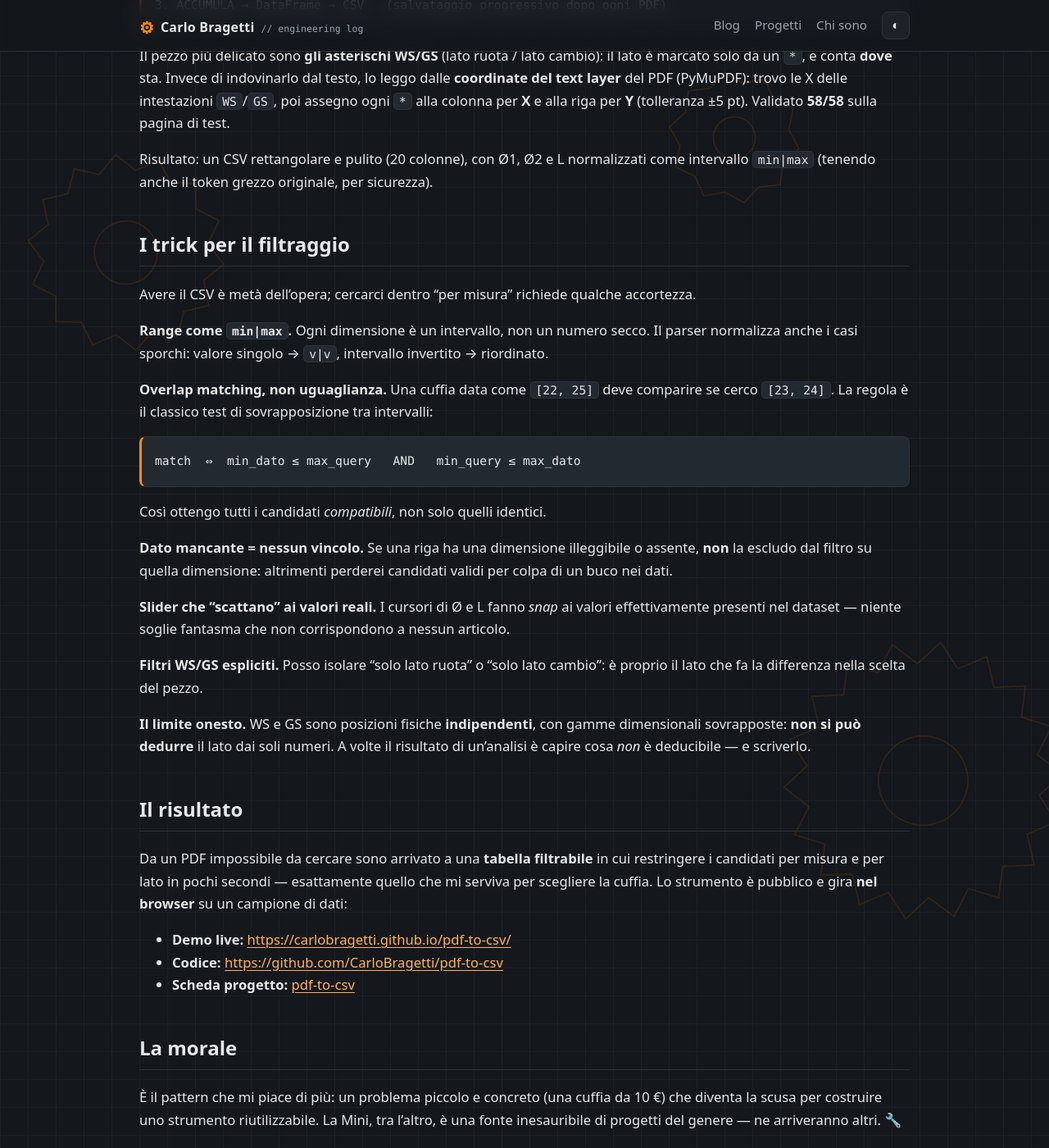
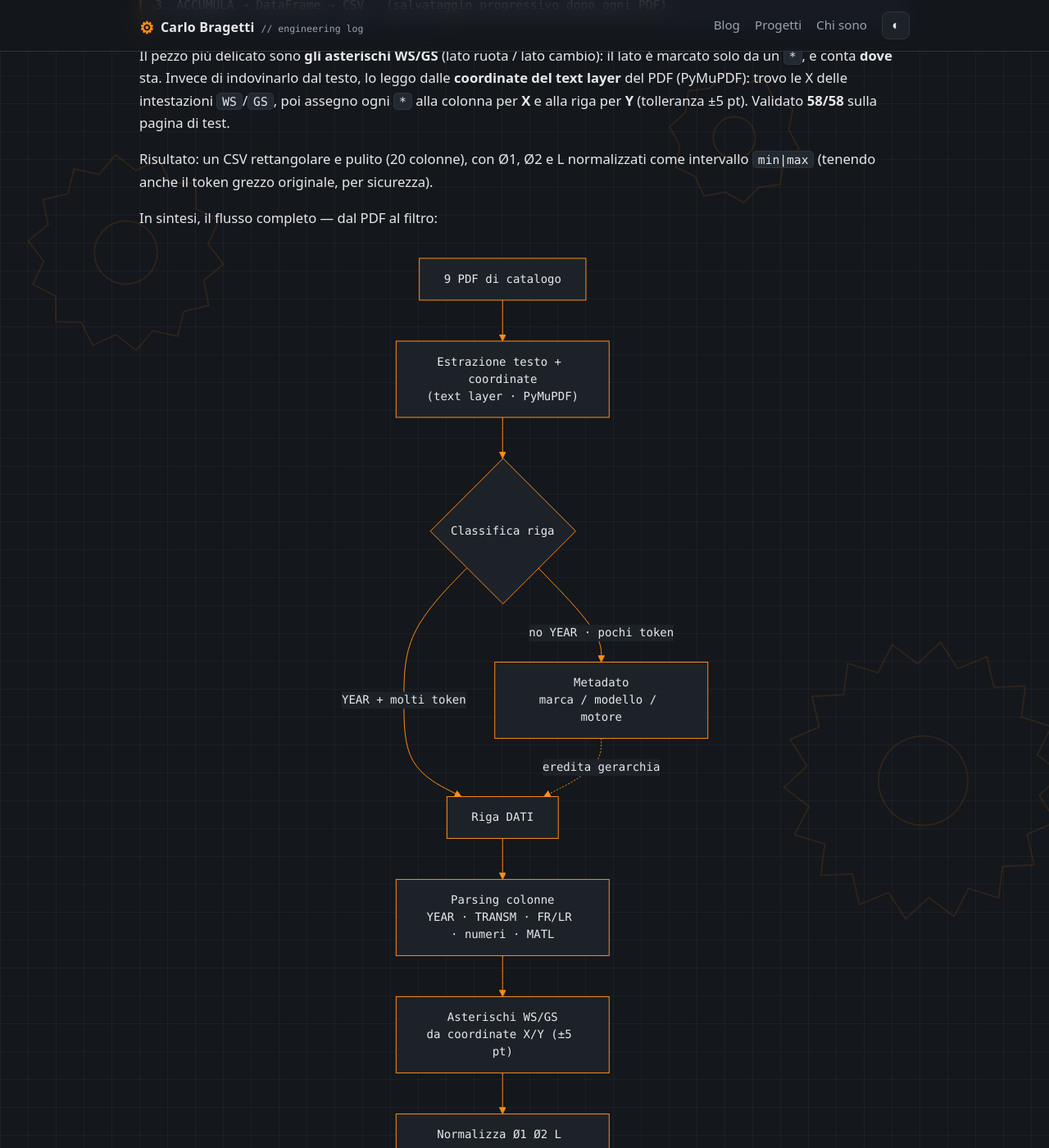
Before and after one commit to CarloBragetti/CarloBragetti.github.io, a Jekyll site: the page built from _posts/2026-06-06-come-e-nato-pdf-to-csv.md, in a window 1280 px wide and 1400 px high, scrolled down 2220 px. Shown: the whole window at 82% size. Built offline with Jekyll 4.4.1, drawn with Linux system fonts in a browser that asks for light colours; some of the changed text lies outside the part shown.

Commit message:
blog: add Mermaid flow diagram (PDF to CSV pipeline) to the pdf-to-csv post
Conditional Mermaid loader (page.mermaid), themed to match; .mermaid CSS.

Co-Authored-By: Claude Opus 4.8 <noreply@anthropic.com>

```diff
--- a/_layouts/default.html
+++ b/_layouts/default.html
@@ -11,5 +11,27 @@
   </main>
   {%- include footer.html -%}
   <script src="{{ '/assets/js/main.js' | relative_url }}" defer></script>
+  {%- if page.mermaid -%}
+  <script type="module">
+    import mermaid from "https://cdn.jsdelivr.net/npm/mermaid@11/dist/mermaid.esm.min.mjs";
+    mermaid.initialize({
+      startOnLoad: true,
+      theme: "base",
+      themeVariables: {
+        fontFamily: "ui-monospace, SFMono-Regular, Menlo, monospace",
+        fontSize: "14px",
+        background: "transparent",
+        primaryColor: "#1d2228",
+        primaryBorderColor: "#ff8c1a",
+        primaryTextColor: "#e7e9ec",
+        secondaryColor: "#232931",
+        tertiaryColor: "#232931",
+        lineColor: "#ff8c1a",
+        textColor: "#e7e9ec",
+        edgeLabelBackground: "#1d2228"
+      }
+    });
+  </script>
+  {%- endif -%}
 </body>
 </html>
--- a/_posts/2026-06-06-come-e-nato-pdf-to-csv.md
+++ b/_posts/2026-06-06-come-e-nato-pdf-to-csv.md
@@ -90,6 +91,22 @@ alla riga per **Y** (tolleranza ±5 pt). Validato **58/58** sulla pagina di test
 Risultato: un CSV rettangolare e pulito (20 colonne), con Ø1, Ø2 e L normalizzati come intervallo
 `min|max` (tenendo anche il token grezzo originale, per sicurezza).
 
+In sintesi, il flusso completo — dal PDF al filtro:
+
+<div class="mermaid" markdown="0">
+flowchart TD
+  A["9 PDF di catalogo"] --> B["Estrazione testo + coordinate<br/>(text layer · PyMuPDF)"]
+  B --> C{"Classifica riga"}
+  C -- "YEAR + molti token" --> D["Riga DATI"]
+  C -- "no YEAR · pochi token" --> M["Metadato<br/>marca / modello / motore"]
+  M -. "eredita gerarchia" .-> D
+  D --> E["Parsing colonne<br/>YEAR · TRANSM · FR/LR · numeri · MATL"]
+  E --> F["Asterischi WS/GS<br/>da coordinate X/Y (±5 pt)"]
+  F --> G["Normalizza Ø1 Ø2 L come range"]
+  G --> H[("CSV rettangolare · 20 colonne")]
+  H --> I["Esploratore web<br/>overlap matching + filtri WS/GS"]
+</div>
+
 ## I trick per il filtraggio
 
 Avere il CSV è metà dell'opera; cercarci dentro "per misura" richiede qualche accortezza.
--- a/assets/css/main.css
+++ b/assets/css/main.css
@@ -174,6 +174,10 @@ a:hover { text-decoration: underline; }
 .prose th, .prose td { border: 1px solid var(--border); padding: 8px 10px; text-align: left; }
 .prose th { background: var(--surface-2); font-family: var(--mono); }
 
+/* ---------- Mermaid diagrams ---------- */
+.mermaid { margin: 28px 0; text-align: center; line-height: normal; }
+.mermaid svg { max-width: 100%; height: auto; }
+
 /* ---------- Buttons ---------- */
 .btn {
   display: inline-block; padding: 8px 16px; border-radius: 8px;
```
Also changed, not shown: other parts of _posts/2026-06-06-come-e-nato-pdf-to-csv.md (+1 -0 lines).
